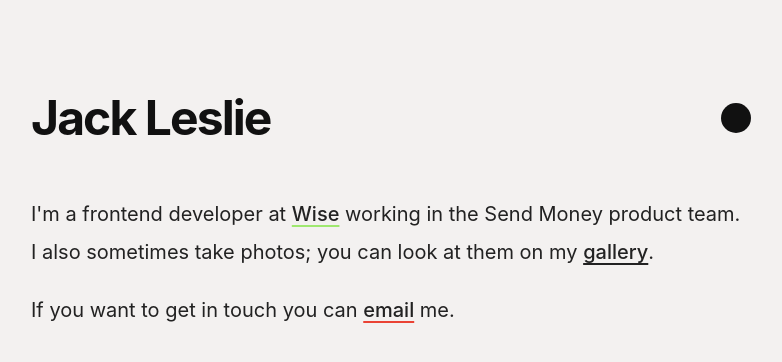
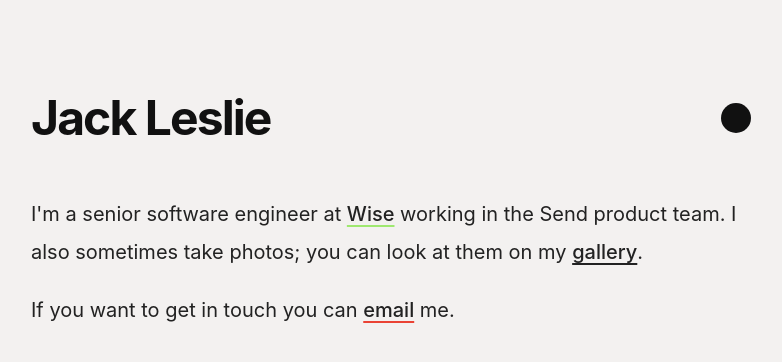
Before and after one commit to jackleslie/dev, a Next.js app: page / in a window 1280 px wide. Shown: the top 362 px of the page, without its empty margins (249-1031 px from the left). Built offline with nearby package versions, Linux system fonts and the light colour scheme.

Commit message:
Update index.tsx

```diff
--- a/src/pages/index.tsx
+++ b/src/pages/index.tsx
@@ -6,11 +6,11 @@ export default function Index() {
   return (
     <Layout siteTitle="Jack Leslie">
       <p>
-        I&apos;m a frontend developer at{" "}
+        I&apos;m a senior software engineer at{" "}
         <a href="https://wise.com" className="wise">
           Wise
         </a>{" "}
-        working in the Send Money product team. I also sometimes take photos;
+        working in the Send product team. I also sometimes take photos;
         you can look at them on my <Link href="/gallery">gallery</Link>.
       </p>
       <p>
```
